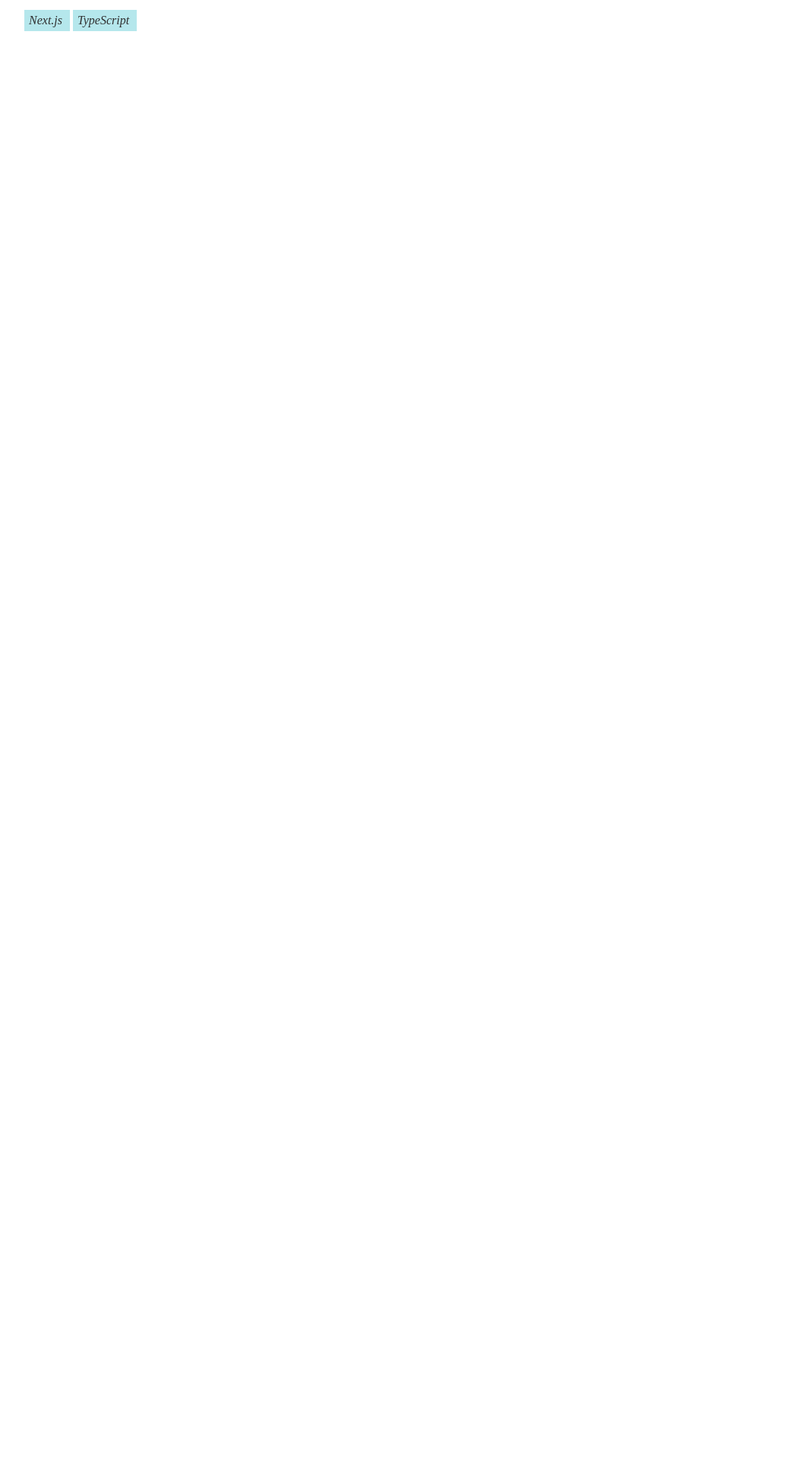
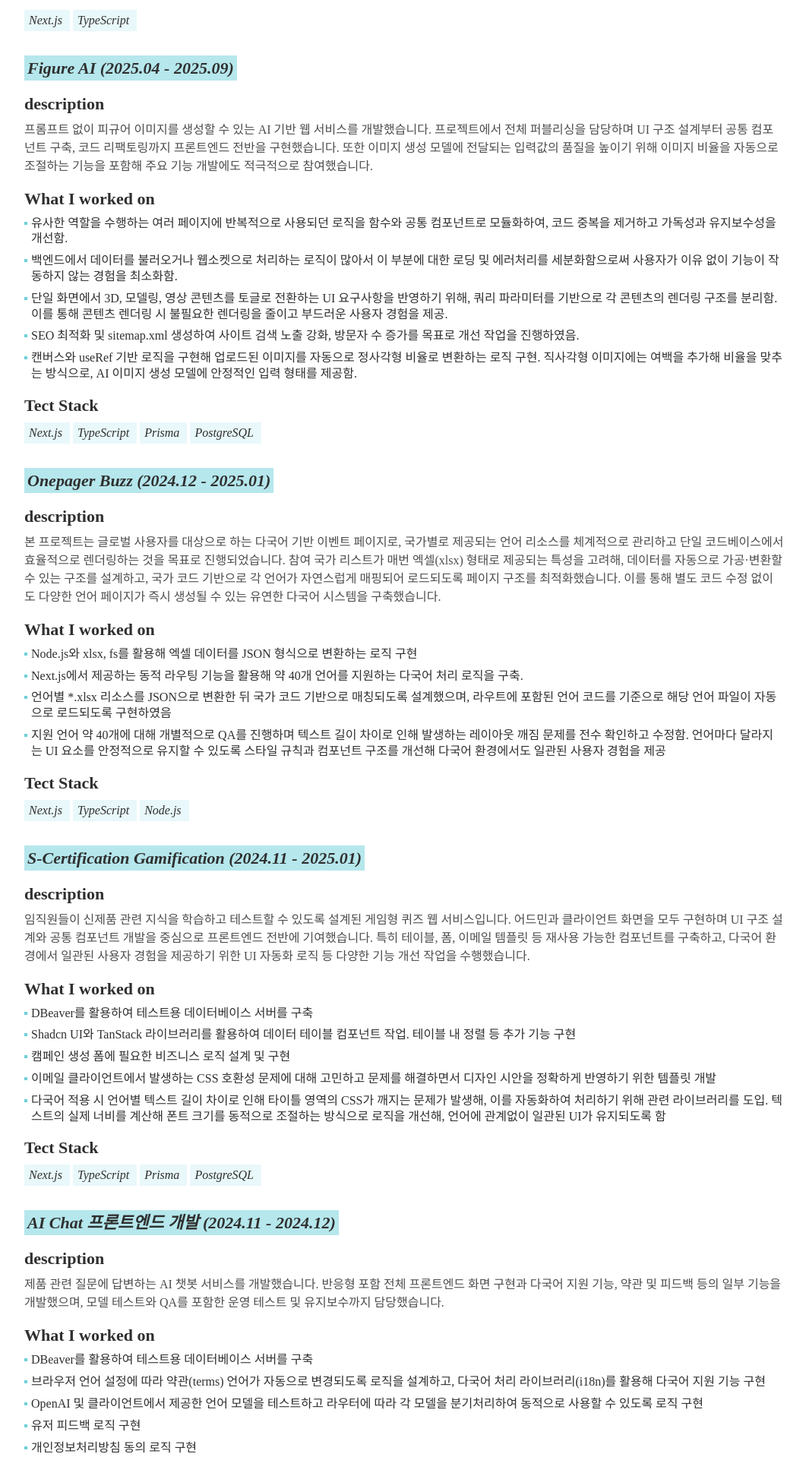
Before and after one commit to hansol-kimn/resume, a Next.js app: page / in a window 1280 px wide. Shown: the part 1462-3380 px from the top of the page at 76% size, without its empty margins (108-1169 px from the left). Before the commit the page ends 1559 px from the top, so only its background shows below. Built offline with nearby package versions, Linux system fonts and the light colour scheme; a web font is replaced by a local one.

Commit message:
리소스 추가

```diff
--- a/components/projects.tsx
+++ b/components/projects.tsx
@@ -34,7 +34,7 @@ export default function Projects() {
                 <ul className="flex gap-1">
                   {content.tech.map((content, index) => {
                     return (
-                      <li key={index} className="inline bg-accent/50 pr-2.5 px-1.5 py-0.5 italic">
+                      <li key={index} className="inline bg-accent/15 pr-2.5 px-1.5 py-0.5 italic">
                         {content}
                       </li>
                     );
--- a/projectsData.json
+++ b/projectsData.json
@@ -18,6 +18,68 @@
         "react motion라이브러리를 활용하여 타켓층에 맞는 시각적인 애니메이션 구현"
       ],
       "tech": ["Next.js", "TypeScript"]
+    },
+    {
+      "id": "P3",
+      "title": "Figure AI (2025.04 - 2025.09)",
+      "description": "프롬프트 없이 피규어 이미지를 생성할 수 있는 AI 기반 웹 서비스를 개발했습니다. 프로젝트에서 전체 퍼블리싱을 담당하며 UI 구조 설계부터 공통 컴포넌트 구축, 코드 리팩토링까지 프론트엔드 전반을 구현했습니다. 또한 이미지 생성 모델에 전달되는 입력값의 품질을 높이기 위해 이미지 비율을 자동으로 조절하는 기능을 포함해 주요 기능 개발에도 적극적으로 참여했습니다.",
+      "do": [
+        "유사한 역할을 수행하는 여러 페이지에 반복적으로 사용되던 로직을 함수와 공통 컴포넌트로 모듈화하여, 코드 중복을 제거하고 가독성과 유지보수성을 개선함.",
+        "백엔드에서 데이터를 불러오거나 웹소켓으로 처리하는 로직이 많아서 이 부분에 대한 로딩 및 에러처리를 세분화함으로써 사용자가 이유 없이 기능이 작동하지 않는 경험을 최소화함.",
+        "단일 화면에서 3D, 모델링, 영상 콘텐츠를 토글로 전환하는 UI 요구사항을 반영하기 위해, 쿼리 파라미터를 기반으로 각 콘텐츠의 렌더링 구조를 분리함. 이를 통해 콘텐츠 렌더링 시 불필요한 렌더링을 줄이고 부드러운 사용자 경험을 제공.",
+        "SEO 최적화 및 sitemap.xml 생성하여 사이트 검색 노출 강화, 방문자 수 증가를 목표로 개선 작업을 진행하였음.",
+        "캔버스와 useRef 기반 로직을 구현해 업로드된 이미지를 자동으로 정사각형 비율로 변환하는 로직 구현. 직사각형 이미지에는 여백을 추가해 비율을 맞추는 방식으로, AI 이미지 생성 모델에 안정적인 입력 형태를 제공함."
+      ],
+      "tech": ["Next.js", "TypeScript", "Prisma", "PostgreSQL"]
+    },
+    {
+      "id": "P4",
+      "title": "Onepager Buzz (2024.12 - 2025.01)",
+      "description": "본 프로젝트는 글로벌 사용자를 대상으로 하는 다국어 기반 이벤트 페이지로, 국가별로 제공되는 언어 리소스를 체계적으로 관리하고 단일 코드베이스에서 효율적으로 렌더링하는 것을 목표로 진행되었습니다. 참여 국가 리스트가 매번 엑셀(xlsx) 형태로 제공되는 특성을 고려해, 데이터를 자동으로 가공·변환할 수 있는 구조를 설계하고, 국가 코드 기반으로 각 언어가 자연스럽게 매핑되어 로드되도록 페이지 구조를 최적화했습니다. 이를 통해 별도 코드 수정 없이도 다양한 언어 페이지가 즉시 생성될 수 있는 유연한 다국어 시스템을 구축했습니다.",
+      "do": [
+        "Node.js와 xlsx, fs를 활용해 엑셀 데이터를 JSON 형식으로 변환하는 로직 구현",
+        "Next.js에서 제공하는 동적 라우팅 기능을 활용해 약 40개 언어를 지원하는 다국어 처리 로직을 구축.",
+        "언어별 *.xlsx 리소스를 JSON으로 변환한 뒤 국가 코드 기반으로 매칭되도록 설계했으며, 라우트에 포함된 언어 코드를 기준으로 해당 언어 파일이 자동으로 로드되도록 구현하였음",
+        "지원 언어 약 40개에 대해 개별적으로 QA를 진행하며 텍스트 길이 차이로 인해 발생하는 레이아웃 깨짐 문제를 전수 확인하고 수정함. 언어마다 달라지는 UI 요소를 안정적으로 유지할 수 있도록 스타일 규칙과 컴포넌트 구조를 개선해 다국어 환경에서도 일관된 사용자 경험을 제공"
+      ],
+      "tech": ["Next.js", "TypeScript", "Node.js"]
+    },
+    {
+      "id": "P5",
+      "title": "S-Certification Gamification (2024.11 - 2025.01)",
+      "description": "임직원들이 신제품 관련 지식을 학습하고 테스트할 수 있도록 설계된 게임형 퀴즈 웹 서비스입니다. 어드민과 클라이언트 화면을 모두 구현하며 UI 구조 설계와 공통 컴포넌트 개발을 중심으로 프론트엔드 전반에 기여했습니다. 특히 테이블, 폼, 이메일 템플릿 등 재사용 가능한 컴포넌트를 구축하고, 다국어 환경에서 일관된 사용자 경험을 제공하기 위한 UI 자동화 로직 등 다양한 기능 개선 작업을 수행했습니다.",
+      "do": [
+        "DBeaver를 활용하여 테스트용 데이터베이스 서버를 구축",
+        "Shadcn UI와 TanStack 라이브러리를 활용하여 데이터 테이블 컴포넌트 작업. 테이블 내 정렬 등 추가 기능 구현",
+        "캠페인 생성 폼에 필요한 비즈니스 로직 설계 및 구현",
+        "이메일 클라이언트에서 발생하는 CSS 호환성 문제에 대해 고민하고 문제를 해결하면서 디자인 시안을 정확하게 반영하기 위한 템플릿 개발",
+        "다국어 적용 시 언어별 텍스트 길이 차이로 인해 타이틀 영역의 CSS가 깨지는 문제가 발생해, 이를 자동화하여 처리하기 위해 관련 라이브러리를 도입. 텍스트의 실제 너비를 계산해 폰트 크기를 동적으로 조절하는 방식으로 로직을 개선해, 언어에 관계없이 일관된 UI가 유지되도록 함"
+      ],
+      "tech": ["Next.js", "TypeScript", "Prisma", "PostgreSQL"]
+    },
+    {
+      "id": "P6",
+      "title": "AI Chat 프론트엔드 개발 (2024.11 - 2024.12)",
+      "description": "제품 관련 질문에 답변하는 AI 챗봇 서비스를 개발했습니다. 반응형 포함 전체 프론트엔드 화면 구현과 다국어 지원 기능, 약관 및 피드백 등의 일부 기능을 개발했으며, 모델 테스트와 QA를 포함한 운영 테스트 및 유지보수까지 담당했습니다.",
+      "do": [
+        "DBeaver를 활용하여 테스트용 데이터베이스 서버를 구축",
+        "브라우저 언어 설정에 따라 약관(terms) 언어가 자동으로 변경되도록 로직을 설계하고, 다국어 처리 라이브러리(i18n)를 활용해 다국어 지원 기능 구현",
+        "OpenAI 및 클라이언트에서 제공한 언어 모델을 테스트하고 라우터에 따라 각 모델을 분기처리하여 동적으로 사용할 수 있도록 로직 구현",
+        "유저 피드백 로직 구현",
+        "개인정보처리방침 동의 로직 구현"
+      ],
+      "tech": ["Next.js", "TypeScript", "Prisma", "PostgreSQL"]
+    },
+    {
+      "id": "P7",
+      "title": "BIEN 사내 홈페이지 개발 (2024.08)",
+      "description": "사내 홈페이지를 Next.js 기반으로 전면 리뉴얼하며 프론트엔드 구조를 설계하고, 서비스 운영을 위한 콘텐츠 관리 환경(Strapi v5)과 SEO 관련 기능들을 안정적으로 구축·유지보수하고 있습니다.",
+      "do": [
+        "Chrome Lighthouse로 페이지의 시맨틱 구조 전반을 점검하며 누락된 요소나 비표준 마크업을 보완하고, LCP를 포함한 주요 성능 지표를 개선",
+        "Next.js App Router에서 제공하는 sitemap 기능을 활용해 기존 Strapi v5 기반 사이트맵을 서비스 구조에 맞는 형태로 변환하고, sitemap.xml을 재구성함. 그 결과 구글 크롤링이 보다 안정적이고 효율적으로 이루어지도록 개선함",
+        "Google Search Console에 사이트를 등록하여 크롤링 최적화 과정을 경험하고 실 서비스 환경에서 발생한 SEO 비노출 문제를 분석 및 해결함"
+      ],
+      "tech": ["Next.js", "TypeScript", "Strapi-5"]
     }
   ]
 }
```
